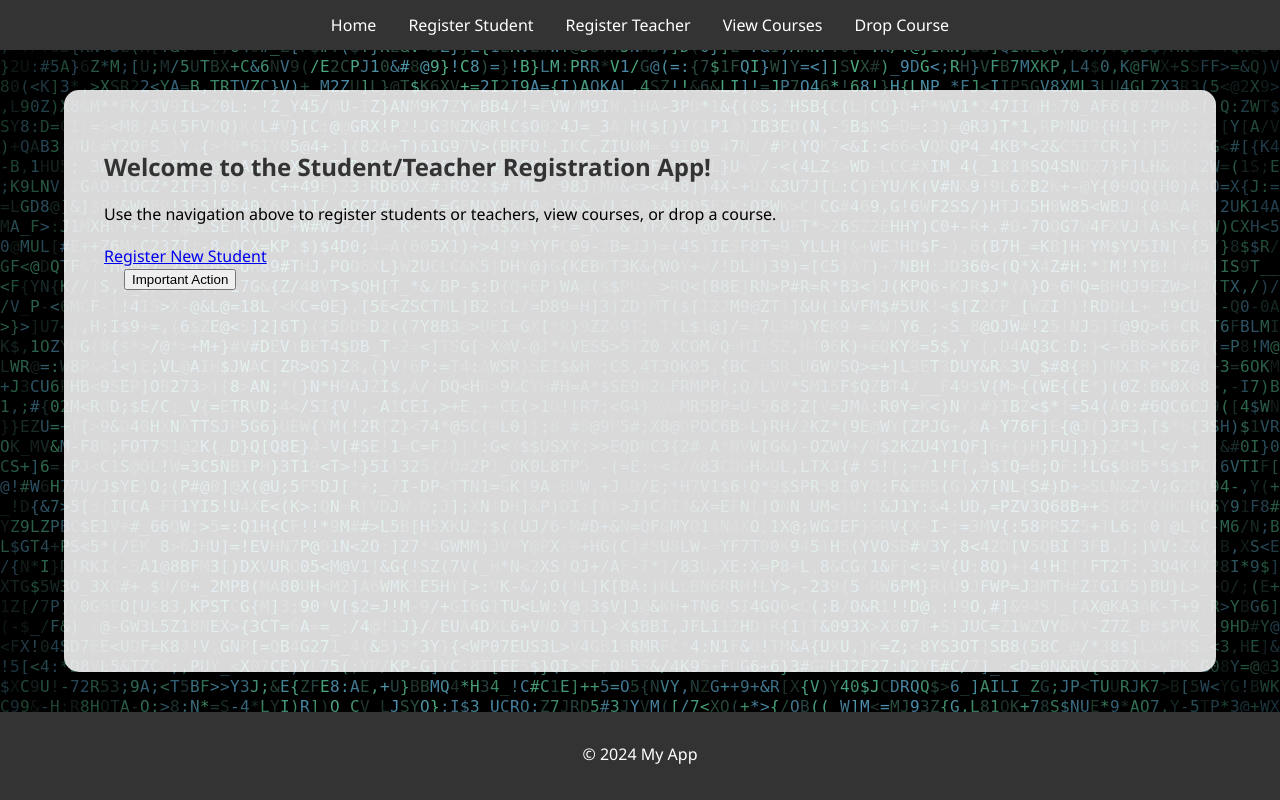
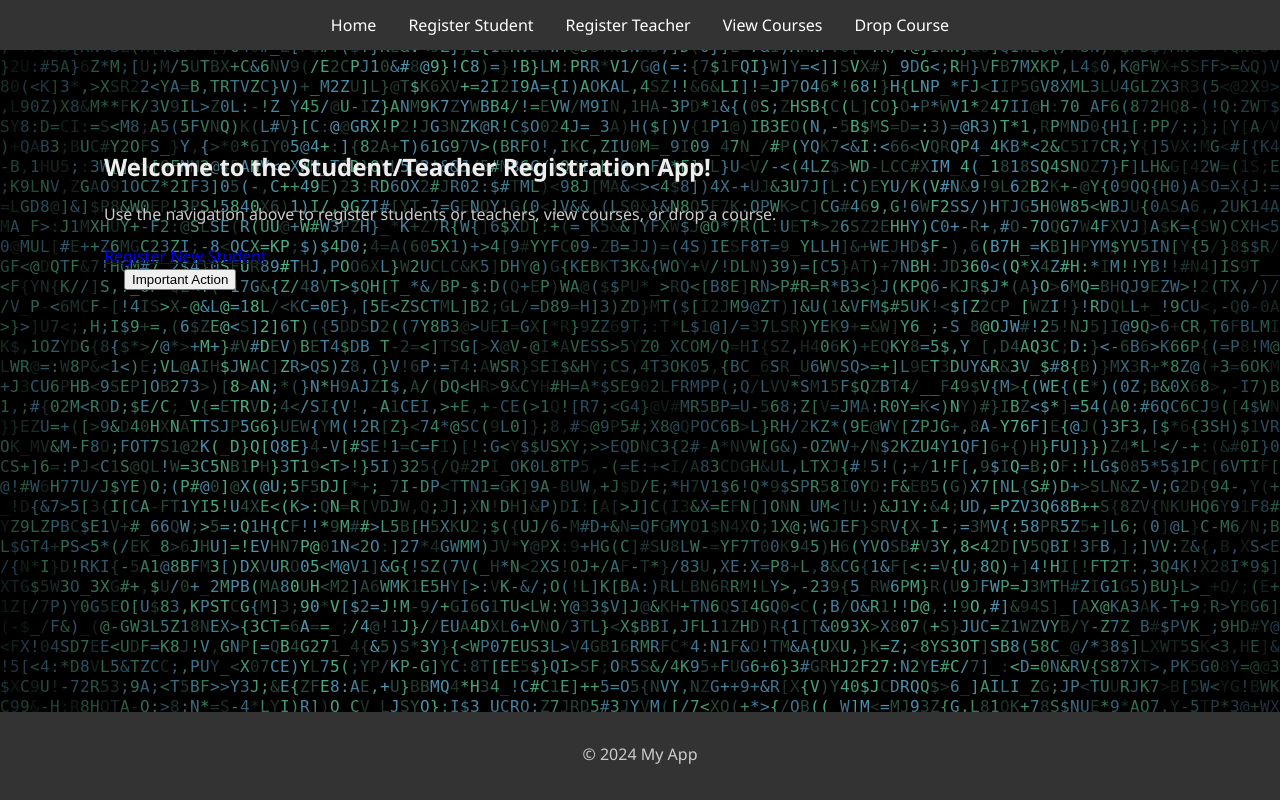
Before and after one commit to RawailEocean/flask-course-app, a Flask app: page / in a window 1280 px wide. Run offline with Flask 3, Linux system fonts and the light colour scheme.

Commit message:
Update style.css

```diff
--- a/static/style.css
+++ b/static/style.css
@@ -14,21 +14,23 @@
     z-index: 2; /* Ensure content is above the background glitch */
     position: relative; /* Needed for z-index to work */
     padding: 40px; /* Increased padding for more breathing room */
-    background-color: rgba(255, 255, 255, 0.85); /* Slightly more transparent for better glitch visibility */
+    background-color: transparent; /* Changed to transparent */
     border-radius: 15px; /* Slightly more rounded corners */
-    box-shadow: 0 8px 16px rgba(0,0,0,0.2); /* More prominent shadow */
+    box-shadow: none; /* Removed box shadow as background is transparent */
     margin: 40px auto; /* Center the container horizontally and add more vertical margin */
     max-width: 90%; /* Limit max width to avoid stretching on very large screens */
     width: 100%; /* Ensure it takes full available width up to max-width */
     box-sizing: border-box; /* Include padding in the element's total width and height */
+    color: white; /* Set default text color to white for better contrast */
 }
 
 h2 {
-    color: #333;
+    color: #eee; /* Lighter color for headings */
     margin-bottom: 20px; /* Add some space below heading */
 }
 
 p {
+    color: #ccc; /* Lighter color for paragraphs */
     margin-bottom: 20px; /* Add space below paragraphs */
 }
 
@@ -107,3 +109,19 @@
     z-index: 3; /* Ensure footer is on top */
     box-shadow: 0 -2px 5px rgba(0,0,0,0.2); /* Add shadow to footer */
 }
+
+/* Style for the "Register New Student" link to make it visible */
+.register-student-link {
+    display: inline-block;
+    padding: 10px 20px;
+    background-color: #007bff; /* A nice blue color */
+    color: white;
+    text-decoration: none;
+    border-radius: 5px;
+    margin-top: 20px; /* Space from the paragraph above */
+    transition: background-color 0.3s ease;
+}
+
+.register-student-link:hover {
+    background-color: #0056b3; /* Darker blue on hover */
+}
```
